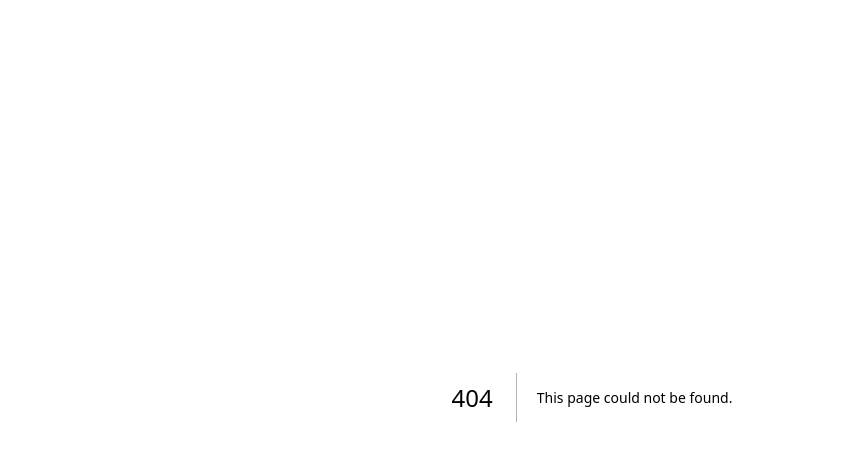
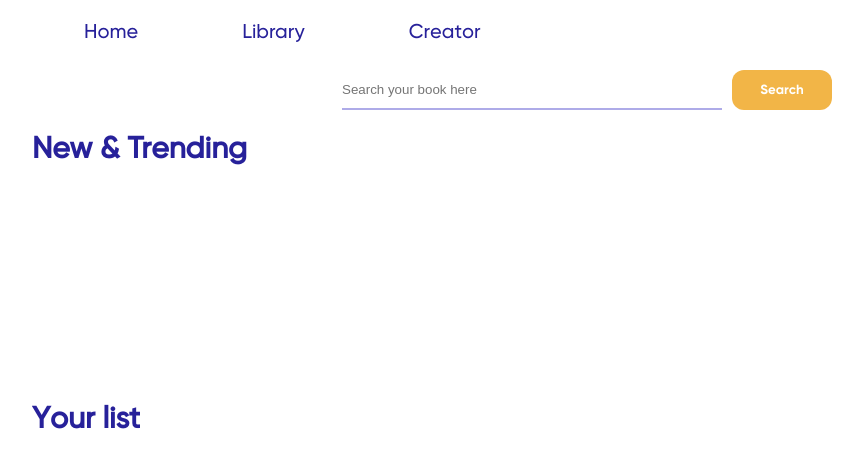
Before and after one commit to lob23/VirtualLibrary2, a Next.js app in the folder app/: page /search in a window 1280 px wide. Before the commit this address had no page. Shown: the top 468 px of the page, without its empty margins (48-911 px from the left). Built offline with nearby package versions, Linux system fonts and the light colour scheme.

Commit message:
search wip

```diff
--- /dev/null
+++ b/app/src/app/api/search/route.js
@@ -0,0 +1,10 @@
+import {NextResponse} from "next/server"
+
+export async function POST(req) {
+    const {username, password} = await req.json();
+
+    console.log("username", username);
+    console.log("password", password);
+
+    return NextResponse.json({msg: ["HI from contact/route.js"]});
+}
--- /dev/null
+++ b/app/src/app/search/page.js
@@ -0,0 +1,12 @@
+import React from 'react';  // Import React
+import _searchForm from "@/app/search/search_form"
+
+
+export default function search_screen(){
+    return (
+        <div>
+
+            <_searchForm />
+        </div>
+    );
+}
--- /dev/null
+++ b/app/src/app/search/search_form.js
@@ -0,0 +1,87 @@
+"use client"; // This is a client component 👈🏽
+
+import { useState } from "react";
+import "./index.css"
+
+export default function search_form() {
+  const [username, setUsername] = useState("");
+  const [password, setPassword] = useState("");
+  const [repeatpassword, repeatPassword] = useState("");
+  const [notification, setNotification] = useState("");
+  const searchBar ={
+    marginInline: 50,
+    fontSize: 20,
+  }
+
+  const handleSubmit = async (e) => {
+    e.preventDefault();
+
+    console.log("username: ", username);
+    console.log("password: ", password);
+    console.log("repeatpassword: ", repeatpassword);
+
+    const res = await fetch("api/search", {
+      method: "POST",
+      headers: {
+        "Content-type": "application/json",
+      },
+      body: JSON.stringify({
+        username,
+        password,
+      }),
+    });
+    const { msg } = await res.json();
+    console.log("message", msg);
+    setNotification("abc");
+  };
+
+  return (
+    <>
+      <div class="relative w-screen h-screen bg-fixed bg-white">
+        <div class="row row-cols-lg-auto absolute top-[20px] left-[80px]">
+          <button style={searchBar} class="btn btn-primary font-Gilroy_md fs-1 text-blue text-md bg-transparent text-wrap border-transparent">
+            Home
+          </button>
+          <button style={searchBar} class="btn btn-primary font-Gilroy_md fs-1 text-blue text-md bg-transparent text-wrap border-transparent">
+            Library
+          </button>
+          <button style={searchBar} class="btn btn-primary font-Gilroy_md fs-1 text-blue text-md bg-transparent text-wrap border-transparent">
+            Creator
+          </button>
+        </div>
+        <div class="row row-cols-lg-auto flex flex-col items-center w-auto h-full">
+          <div class="row row-cols-lg-auto absolute w-max h-max top-[70px]">
+            <div>
+              <form onSubmit={handleSubmit} class="float-left flex flex-col items-center">
+                <input
+                  type="text"
+                  onChange={(e) => setUsername(e.target.value)}
+                  value={username}
+                  id="username"
+                  placeholder="Search your book here"
+                  class="row-span-1 w-[380px] h-[38px]"
+                />
+              </form>
+              <button
+                  style={{marginInline: 10}}
+                  class="btn btn-primary float-left w-[100px] h-[40px] p-3 rounded-[12px] bg-yellow border-none text-white text-md font-Gilroy_bd"
+                >
+                  Search
+                </button>
+            </div>
+          </div>
+        </div>
+        <div class="row row-cols-lg-auto absolute top-[130px] left-[80px]">
+          <h1 style={{fontSize: 30}} class="font-Gilroy_md text-blue text-xl leading-10">
+                New & Trending
+          </h1>
+        </div>
+        <div class="row row-cols-lg-auto absolute top-[400px] left-[80px]">
+          <h1 style={{fontSize: 30}} class="font-Gilroy_md text-blue text-xl leading-10">
+                Your list
+          </h1>
+        </div>
+      </div>
+    </>
+  );
+}
```
Also changed, not shown: app/src/app/search/index.css (added).
